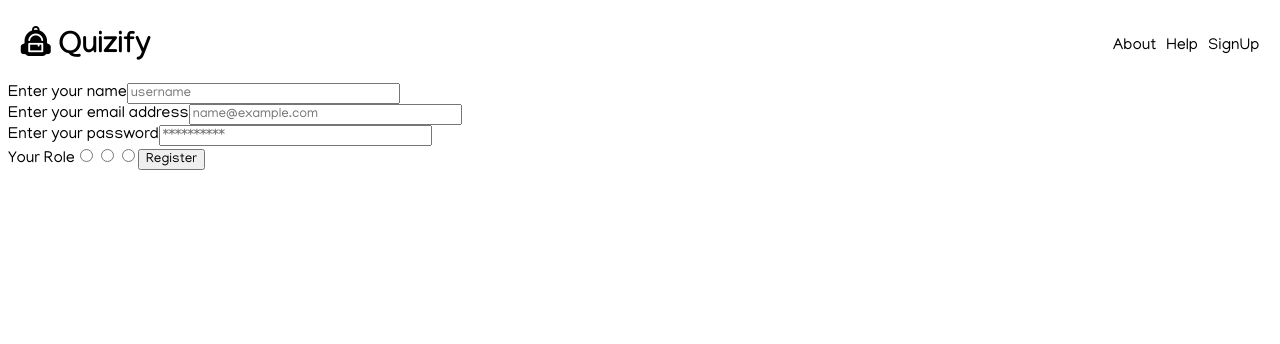
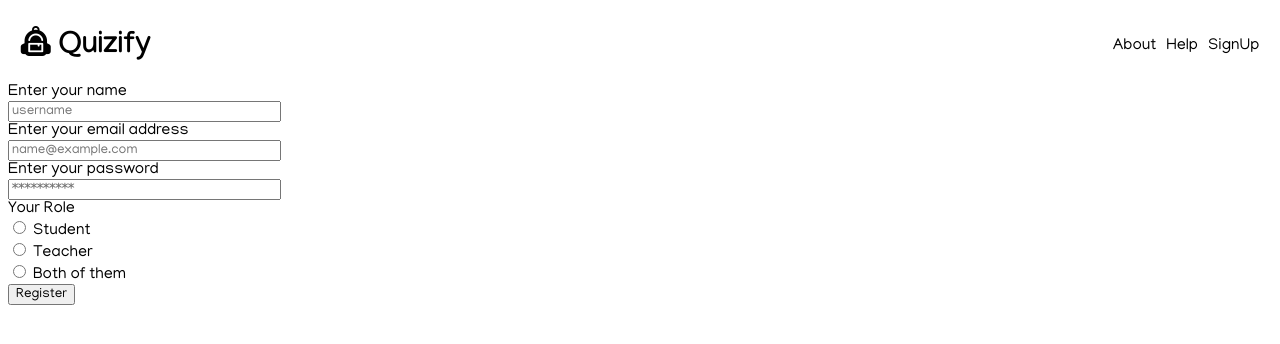
Before and after one commit to malahimansari/Virtual_Exam, a React (Vite) app in the folder client/: page /SignUp in a window 1280 px wide. Shown: the top 344 px of the page. Built offline with nearby package versions, Linux system fonts and the light colour scheme.

Commit message:
fixed form but styling left

```diff
--- a/client/src/pages/SignUp.jsx
+++ b/client/src/pages/SignUp.jsx
@@ -7,18 +7,25 @@ const SignUp = () => {
       <Navbar />
       <form onSubmit={(event) => event.preventDefault()}>
             <label htmlFor='username' >Enter your name</label>
+            <br />
             <input name='username' type='text' placeholder='username' />
             <br />
             <label htmlFor='email'>Enter your email address</label>
+            <br />
             <input name='email' type='email' placeholder='name@example.com' />
             <br />
             <label htmlFor='password'>Enter your password</label>
+            <br />
             <input name='password' type='text' placeholder='**********' />
             <br />
             <label htmlFor='role'>Your Role</label>
-            <input type='radio' value="Student"/>
-            <input type='radio' value="Teacher"/>
-            <input type='radio' value="Both of them"/>
+            <br />
+            <input type='radio' name="role" value="Student"/> Student
+            <br />
+            <input type='radio' name="role" value="Teacher"/> Teacher
+            <br />
+            <input type='radio' name="role" value="Both"/> Both of them
+            <br />
             <button type='submit'>Register</button>
       </form>
 
```
